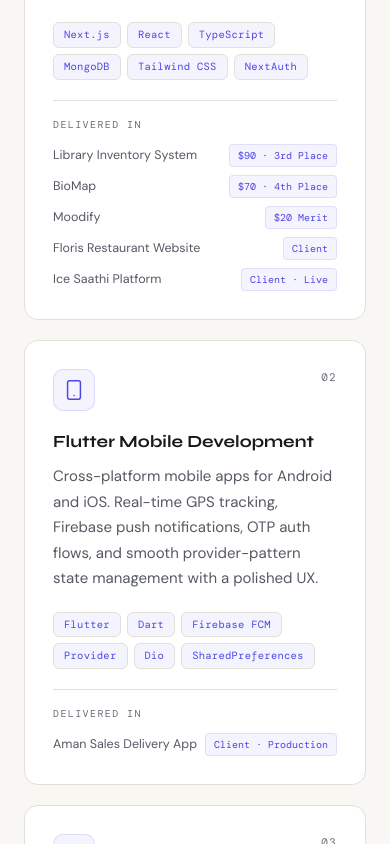
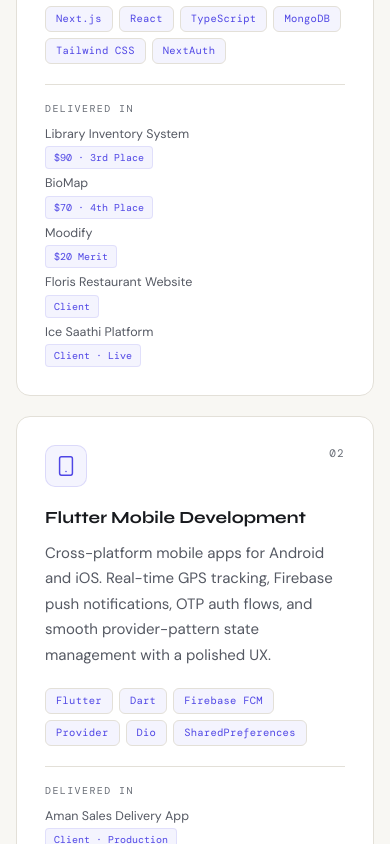
Before and after one commit to Nitrajsinh-Solanki/nitrajsinh-solanki-portfolio, a Next.js app in the folder nitrajsinh-solanki/: page / in a window 390 px wide. Shown: the part 8520-9364 px from the top of the page. Built offline with nearby package versions, Linux system fonts and the light colour scheme; no server answers; a web font is replaced by a local one.

Commit message:
fix: stack service project metadata on small screens

```diff
--- a/nitrajsinh-solanki/app/components/Services.tsx
+++ b/nitrajsinh-solanki/app/components/Services.tsx
@@ -125,7 +125,7 @@ export default function Services() {
   return (
     <section
       id="services"
-      className="relative py-20 md:py-28 px-6 md:px-10 overflow-hidden"
+      className="relative py-16 sm:py-20 md:py-28 px-4 sm:px-6 md:px-10 overflow-hidden"
     >
 <div className="relative z-10 max-w-6xl mx-auto">
 
@@ -293,12 +293,12 @@ function ServiceCard({
         </p>
         <div className="flex flex-col gap-2">
           {service.projects.map((project) => (
-            <div key={project.name} className="flex items-center justify-between gap-2">
+            <div key={project.name} className="flex flex-col sm:flex-row sm:items-center sm:justify-between gap-1.5 sm:gap-2 min-w-0">
               <span className="text-[12.5px] leading-none" style={{ color: "#555963" }}>
                 {project.name}
               </span>
               <span
-                className="font-mono text-[10px] px-2 py-[3px] rounded whitespace-nowrap"
+                className="self-start max-w-full break-words font-mono text-[10px] px-2 py-[3px] rounded sm:whitespace-nowrap"
                 style={{
                   background: "rgba(79,70,229,0.06)",
                   border: "1px solid rgba(79,70,229,0.12)",
```
